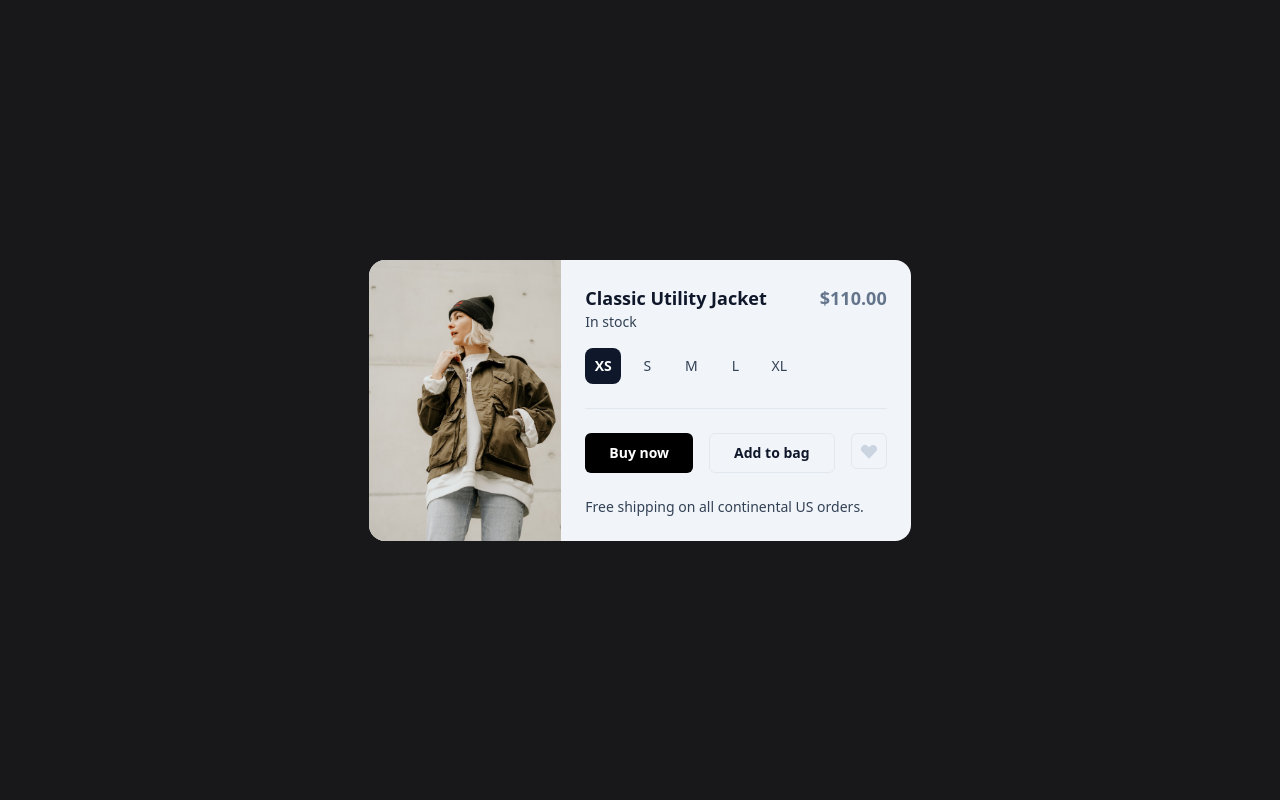
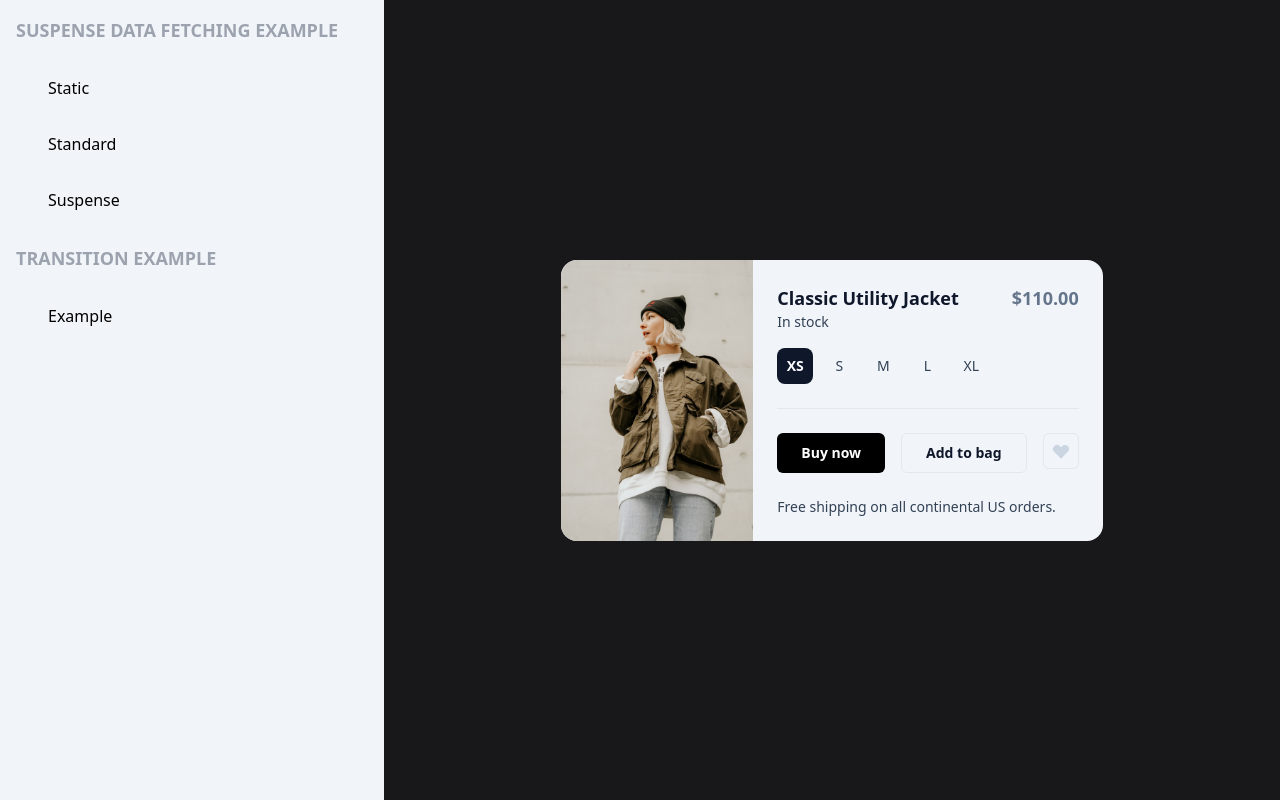
Before and after one commit to ibara1454/react-18-trial, a React (Vite) app: page / in a window 1280 px wide. Built offline with nearby package versions, Linux system fonts and the light colour scheme.

Commit message:
added menu / router

```diff
--- a/package.json
+++ b/package.json
@@ -10,6 +10,7 @@
   "dependencies": {
     "react": "^18.0.0",
     "react-dom": "^18.0.0",
+    "react-router-dom": "6",
     "recoil": "^0.7.3",
     "swr": "^1.3.0"
   },
--- a/src/App.jsx
+++ b/src/App.jsx
@@ -1,10 +1,33 @@
-import ShopItem from "./ShopItem/Static";
+import { BrowserRouter, Routes, Route } from "react-router-dom";
+import SuspenseExampleStatic from "./SuspenseExample/Static";
+import SuspenseExampleStandard from "./SuspenseExample/Standard";
+import SuspenseExampleSuspense from "./SuspenseExample/Suspense";
+import SideMenu from "./SideMenu";
 
 function App() {
   return (
-    <div className="min-h-screen bg-zinc-900 flex items-center justify-center">
-      <ShopItem />
-    </div>
+    <BrowserRouter>
+      <div className="min-h-screen bg-zinc-900 flex">
+        <SideMenu />
+        <main className="flex-auto flex justify-center items-center">
+          <Routes>
+            <Route path="/" element={<SuspenseExampleStatic />} />
+            <Route
+              path="/suspense_example/"
+              element={<SuspenseExampleStatic />}
+            />
+            <Route
+              path="/suspense_example/standard"
+              element={<SuspenseExampleStandard />}
+            />
+            <Route
+              path="/suspense_example/suspense"
+              element={<SuspenseExampleSuspense />}
+            />
+          </Routes>
+        </main>
+      </div>
+    </BrowserRouter>
   );
 }
 
--- /dev/null
+++ b/src/SideMenu/index.jsx
@@ -0,0 +1,32 @@
+import { NavLink } from "react-router-dom";
+
+const SideMenu = () => {
+  return (
+    <aside className="w-96 bg-slate-100 p-4 overflow-auto">
+      <p className="text-gray-400 text-lg font-bold uppercase">
+        Suspense Data Fetching Example
+      </p>
+      <ul className="m-8 flex flex-col gap-8">
+        <li>
+          <NavLink to="/suspense_example">Static</NavLink>
+        </li>
+        <li>
+          <NavLink to="/suspense_example/standard">Standard</NavLink>
+        </li>
+        <li>
+          <NavLink to="/suspense_example/suspense">Suspense</NavLink>
+        </li>
+      </ul>
+      <p className="text-gray-400 text-lg font-bold uppercase">
+        Transition Example
+      </p>
+      <ul className="m-8 flex flex-col gap-8">
+        <li>
+          <NavLink to="/transition_example">Example</NavLink>
+        </li>
+      </ul>
+    </aside>
+  );
+};
+
+export default SideMenu;
--- a/src/ShopItem/Standard/index.jsx
+++ b/src/SuspenseExample/Standard/index.jsx
@@ -104,11 +104,10 @@ const PendingImage = () => {
       width="150"
       height="150"
       viewBox="0 0 100 100"
+      stroke-width="2"
+      stroke="currentColor"
     >
-      <path
-        fill="currentColor"
-        d="M73,50c0-12.7-10.3-23-23-23S27,37.3,27,50 M30.9,50c0-10.5,8.5-19.1,19.1-19.1S69.1,39.5,69.1,50"
-      >
+      <path d="M73,50c0-12.7-10.3-23-23-23S27,37.3,27,50 M30.9,50c0-10.5,8.5-19.1,19.1-19.1S69.1,39.5,69.1,50">
         <animateTransform
           attributeName="transform"
           attributeType="XML"
--- a/src/ShopItem/Suspense/index.jsx
+++ b/src/SuspenseExample/Suspense/index.jsx
@@ -92,11 +92,10 @@ const PendingImage = () => {
       width="150"
       height="150"
       viewBox="0 0 100 100"
+      stroke-width="2"
+      stroke="currentColor"
     >
-      <path
-        fill="currentColor"
-        d="M73,50c0-12.7-10.3-23-23-23S27,37.3,27,50 M30.9,50c0-10.5,8.5-19.1,19.1-19.1S69.1,39.5,69.1,50"
-      >
+      <path d="M73,50c0-12.7-10.3-23-23-23S27,37.3,27,50 M30.9,50c0-10.5,8.5-19.1,19.1-19.1S69.1,39.5,69.1,50">
         <animateTransform
           attributeName="transform"
           attributeType="XML"
```
Also changed, not shown: src/SuspenseExample/Standard/model.js (renamed from src/ShopItem/Standard/model.js), src/SuspenseExample/Static/index.jsx (renamed from src/ShopItem/Static/index.jsx), src/SuspenseExample/Suspense/model.js (renamed from src/ShopItem/Suspense/model.js), src/SuspenseExample/data.js (renamed from src/ShopItem/data.js), src/SuspenseExample/jacket.jpg (renamed from src/ShopItem/jacket.jpg), 1 other file (tests, documents, lock files or other folders).
